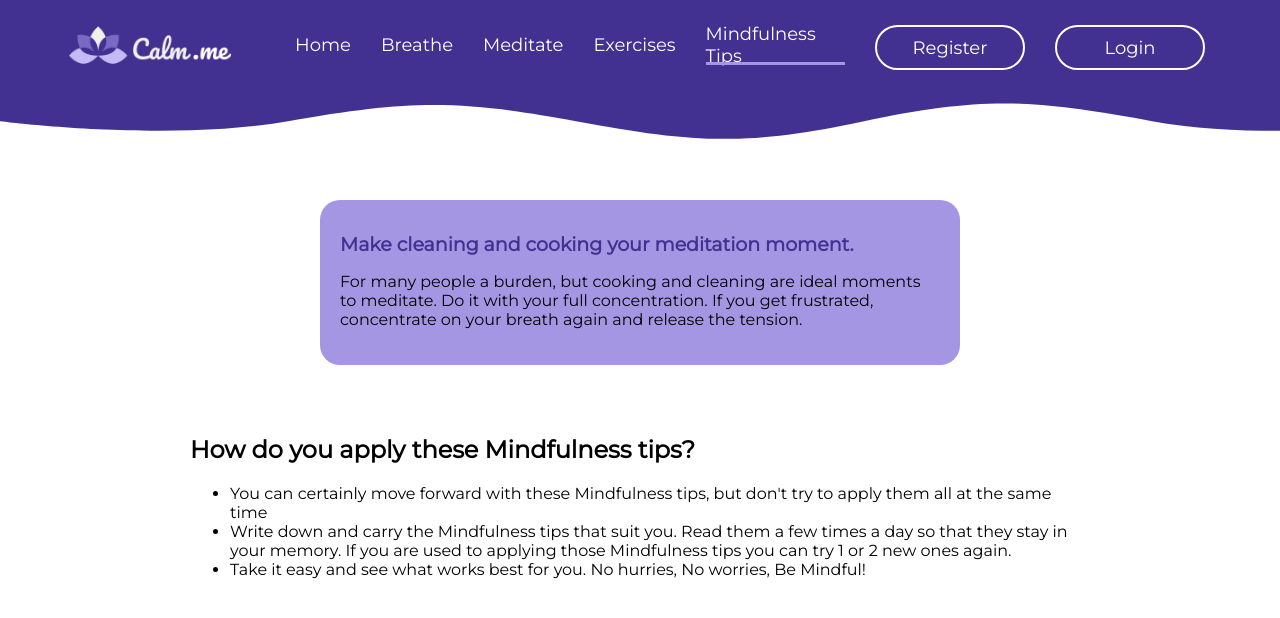
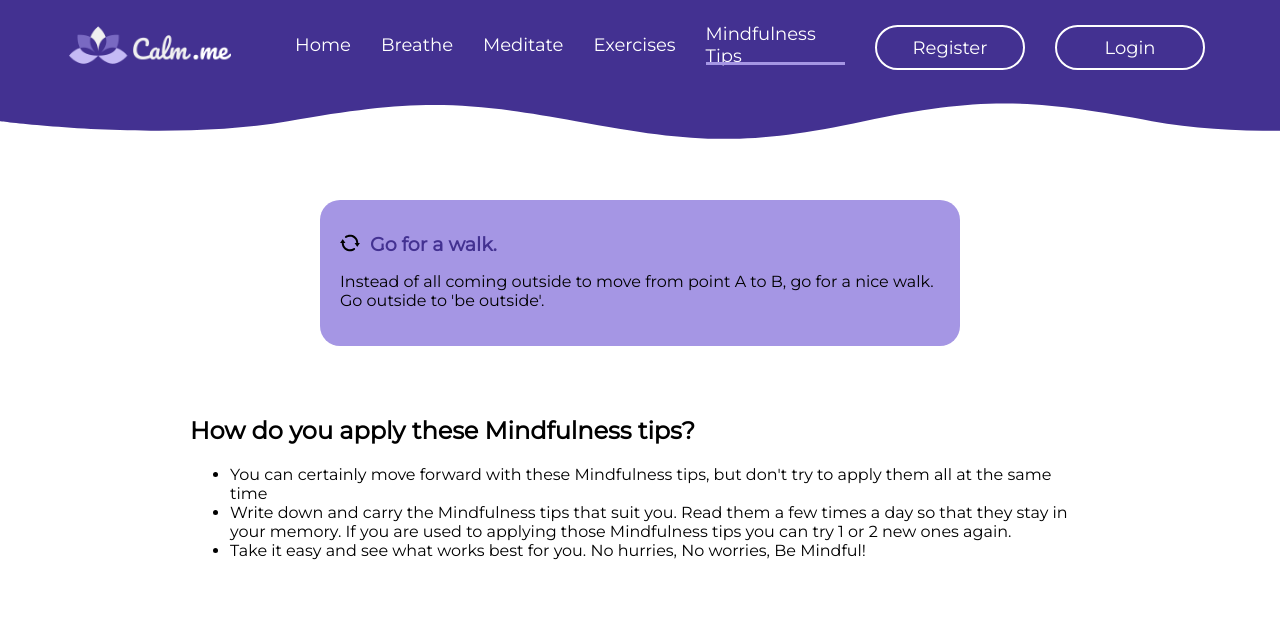
Before and after one commit to lakylekidd/calm-me-app, an Angular app: page /main/tips in a window 1280 px wide. Shown: the top 618 px of the page. Built offline with nearby package versions, Linux system fonts and the light colour scheme.

Commit message:
Loading mindfulness tips

```diff
--- a/src/app/tips/services/tips.service.ts
+++ b/src/app/tips/services/tips.service.ts
@@ -8,7 +8,7 @@ export interface ITipItem {
 
 const tips: ITipItem[] = [
   { id: 1, title: "Do one thing at a time.", content: "Stop multi-tasking. Focus on one thing. Take it easy and do it well."},
-  { id: 2, title: "Do things slowly and with attention.", content: ""},
+  { id: 2, title: "Do things slowly and with attention.", content: "Be fully attentive to the things you do and do them with attention."},
   { id: 3, title: "Do less.", content: "We want to do everything that other people do. This is not necessary. Do less and only the things that make you feel good."},
   { id: 4, title: "Don't do things right after each other.", content: "Take a short break between two different activities. This way you can put one task away from you and recharge for a new one."},
   { id: 5, title: "Do nothing at least fifteen minutes a day.", content: "No smartphone, no TV, no book. Just do nothing at all and enjoy the moment."},
@@ -37,9 +37,12 @@ export class TipsService {
 
   constructor() { }
 
-  getRandomTip = (): ITipItem => {
-    const index = this.rndNbr() - 1;
-    return tips[index];
+  getRandomTip = (): Promise<ITipItem> => {
+
+    return new Promise<ITipItem>(resolve => setTimeout(() => {
+      const index = this.rndNbr() - 1;
+      resolve(tips[index]);
+    }, 1000));
   }
 
   private rndNbr = () => {
--- a/src/app/tips/tip-item/tip-item.component.html
+++ b/src/app/tips/tip-item/tip-item.component.html
@@ -1,4 +1,7 @@
 <div class="tip-item">
-    <h1>{{tip.title}}</h1>
-    <p>{{tip.content}}</p>
+    <h1>
+        <span (click)="loadNext()" title="Load next tip!" class="load-more" [ngClass]="{ 'spin': loading }"></span>
+        {{tip?.title}}
+    </h1>
+    <p>{{tip?.content}}</p>
 </div>
--- a/src/app/tips/tip-item/tip-item.component.ts
+++ b/src/app/tips/tip-item/tip-item.component.ts
@@ -1,4 +1,4 @@
-import { Component, OnInit, Input } from '@angular/core';
+import { Component, OnInit, Input, Output, EventEmitter, OnChanges } from '@angular/core';
 import { ITipItem } from '../services/tips.service';
 
 @Component({
@@ -6,14 +6,26 @@ import { ITipItem } from '../services/tips.service';
   templateUrl: './tip-item.component.html',
   styleUrls: ['./tip-item.component.css']
 })
-export class TipItemComponent implements OnInit {
+export class TipItemComponent implements OnInit, OnChanges {
 
   @Input() public tip: ITipItem;
+  @Output() refresh: EventEmitter<boolean> = new EventEmitter();
+  loading: boolean;
+
 
   constructor() { }
 
   ngOnInit() {
+    this.loading = true;
+  }
 
+  ngOnChanges(): void {
+    this.loading = false;
+  }
+
+  loadNext = () => {
+    this.refresh.emit();
+    this.loading = true;
   }
 
 }
--- a/src/app/tips/tips.component.html
+++ b/src/app/tips/tips.component.html
@@ -1,5 +1,6 @@
 <div class="tip-container">
-    <app-tip-item [tip]="tip"></app-tip-item>
+
+    <app-tip-item [tip]="tip" (refresh)="loadNextTip()"></app-tip-item>
 
     <div class="instructions">
         <h2>How do you apply these Mindfulness tips?</h2>
--- a/src/app/tips/tips.component.ts
+++ b/src/app/tips/tips.component.ts
@@ -11,7 +11,13 @@ export class TipsComponent implements OnInit {
   tip: ITipItem;
 
   constructor(private readonly tipService: TipsService) {
-    this.tip = this.tipService.getRandomTip();
+    this.loadNextTip();
+  }
+
+  loadNextTip = () => {
+    this.tipService.getRandomTip().then(res => {
+      this.tip = res;
+    });
   }
 
   ngOnInit() {
--- a/src/assets/styles/pages/_tip.scss
+++ b/src/assets/styles/pages/_tip.scss
@@ -2,6 +2,10 @@ div.tip-container {
     display: flex;
     flex-direction: column;
     align-items: center;
+
+    @keyframes spinner {
+        to {transform: rotate(360deg);}
+      }
 
     div.tip-item {
         border-radius: 20px;
@@ -19,6 +23,29 @@ div.tip-container {
         h1 {
             font-size: 19px;
             color: $main-color;
+            display: flex;
+            span.load-more {
+                display: inline-block;
+                height: 20px;
+                width: 20px;
+                margin-right: 10px;
+                cursor: pointer;
+                &::after {
+                    content: "";
+                    height: 20px;
+                    width: 20px;
+                    background-repeat: no-repeat;
+                    background-size: auto;
+                    position: fixed;
+                    background-size: cover;
+                    background-repeat: no-repeat;
+                    background-position: center;
+                    background: url(/assets/images/load.svg);
+                }
+                &.spin::after {
+                    animation: spinner 2s linear infinite;
+                }
+            }
         }
     }
 
```
Also changed, not shown: src/assets/images/load.svg (added).
